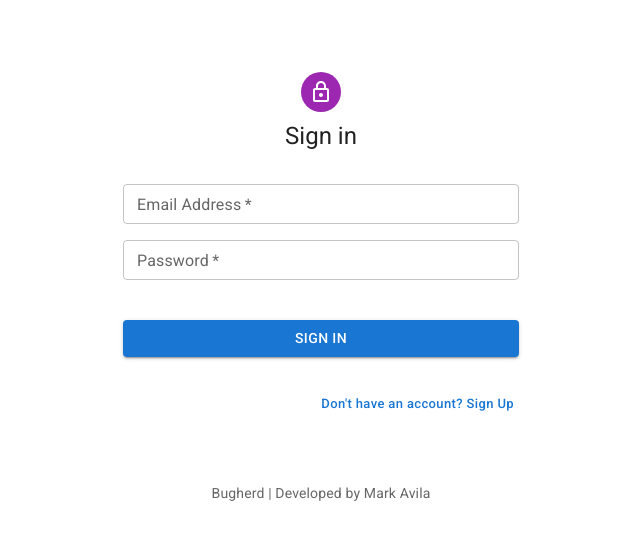
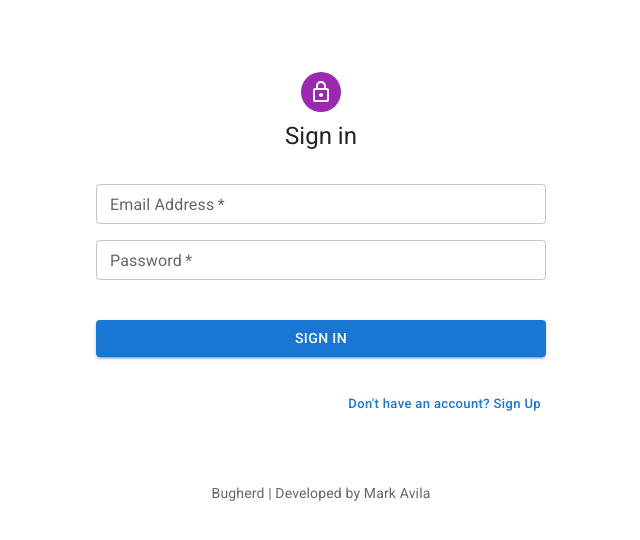
Before and after one commit to Mark-Avila/bugherd_frontend, a React (Vite) app: page / in a window 1280 px wide. Shown: the top 540 px of the page, without its empty margins (319-959 px from the left). Built offline with nearby package versions, Linux system fonts and the light colour scheme; no server answers.

Commit message:
feat: added loading state to sing in page

```diff
--- a/src/screens/DrawerLayout.tsx
+++ b/src/screens/DrawerLayout.tsx
@@ -157,6 +157,7 @@ function DrawerLayout({ title, children }: Props) {
             md: 3,
           },
           display: "flex",
+          position: "relative",
           flexDirection: "column",
         }}
         aria-label="main-body"
--- a/src/screens/SignIn.tsx
+++ b/src/screens/SignIn.tsx
@@ -5,10 +5,10 @@ import {
   Grid,
   Box,
   Typography,
-  Container,
   TextField,
+  CircularProgress,
+  Stack,
 } from "@mui/material";
-import { createTheme, ThemeProvider } from "@mui/material/styles";
 import { TypographyProps } from "@mui/material/Typography";
 import { LockOutlined as LockOutlinedIcon } from "@mui/icons-material";
 import { useNavigate } from "react-router-dom";
@@ -35,8 +35,6 @@ function Copyright(props: TypographyProps) {
 }
 
 // TODO remove, this demo shouldn't need to reset the theme.
-const defaultTheme = createTheme();
-
 interface Props {
   handleScreen: VoidFunction;
 }
@@ -53,7 +51,7 @@ export default function SignIn({ handleScreen }: Props) {
   const navigate = useNavigate();
   const { enqueueSnackbar } = useSnackbar();
   const { snackbarError } = useSnackError();
-  const [signin] = useSigninMutation();
+  const [signin, { isLoading: isLoading }] = useSigninMutation();
   const dispatch = useDispatch();
 
   const formik = useFormik({
@@ -86,15 +84,32 @@ export default function SignIn({ handleScreen }: Props) {
   });
 
   return (
-    <ThemeProvider theme={defaultTheme}>
-      <Container component="main" maxWidth="xs">
+    <>
+      {isLoading && (
+        <CircularProgress
+          sx={{ position: "absolute", top: 0, left: 0, margin: 4 }}
+        />
+      )}
+      <Box component="main">
         <CssBaseline />
-        <Box
+        <Stack
           sx={{
             marginTop: 8,
-            display: "flex",
-            flexDirection: "column",
+            justifyContent: "center",
             alignItems: "center",
+            width: "100%",
+            height: "100%",
+          }}
+        >
+          <Stack
+            width={{
+              xs: "100%",
+              lg: "450px",
+            }}
+            alignItems="center"
+            padding={{
+              xs: "1rem",
+              lg: "0",
             }}
           >
             <Avatar sx={{ m: 1, bgcolor: "secondary.main" }}>
@@ -127,6 +142,8 @@ export default function SignIn({ handleScreen }: Props) {
                 required
                 fullWidth
                 size="small"
+                placeholder="Email"
+                disabled={isLoading}
               />
               <TextField
                 name="password"
@@ -137,16 +154,21 @@ export default function SignIn({ handleScreen }: Props) {
                 onChange={formik.handleChange}
                 onBlur={formik.handleBlur}
                 helperText={formik.touched.password && formik.errors.password}
-              error={formik.touched.password && Boolean(formik.errors.password)}
+                error={
+                  formik.touched.password && Boolean(formik.errors.password)
+                }
                 size="small"
                 required
                 fullWidth
+                placeholder="Password"
+                disabled={isLoading}
               />
               <Button
                 type="submit"
                 fullWidth
                 variant="contained"
                 sx={{ mt: 3, mb: 2 }}
+                disabled={isLoading}
               >
                 Sign In
               </Button>
@@ -156,15 +178,17 @@ export default function SignIn({ handleScreen }: Props) {
                     onClick={handleScreen}
                     style={{ textTransform: "none" }}
                     size="small"
+                    disabled={isLoading}
                   >
                     Don't have an account? Sign Up
                   </Button>
                 </Grid>
               </Grid>
             </Box>
+          </Stack>
+        </Stack>
+        <Copyright sx={{ mt: 8, mb: 4 }} />
       </Box>
-        <Copyright sx={{ mt: 8, mb: 4 }} />
-      </Container>
-    </ThemeProvider>
+    </>
   );
 }
```
Lines whose indentation alone changed are shown as unchanged.
